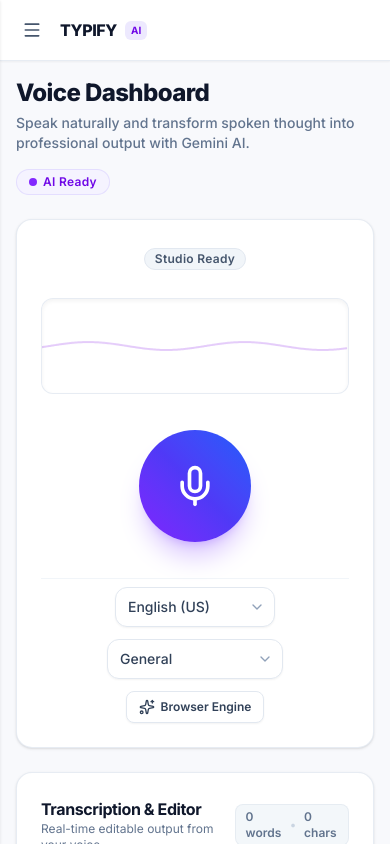
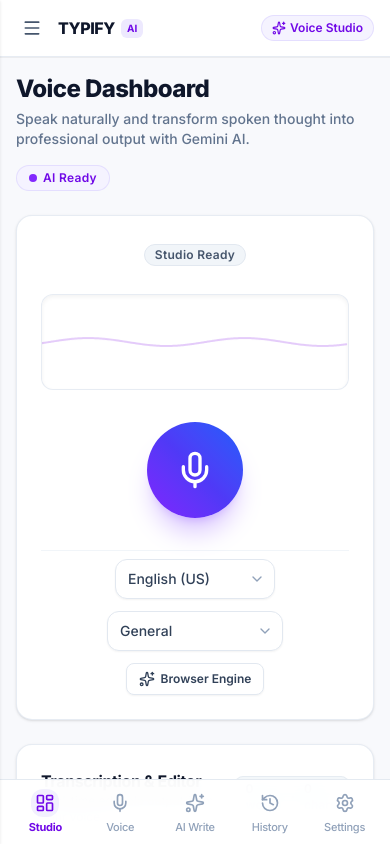
Before and after one commit to Hamenath/typify-ai, a Next.js app: page /dashboard in a window 390 px wide. Shown: the top 844 px of the page. Built offline with nearby package versions, Linux system fonts and the light colour scheme.

Commit message:
feat(mobile): transform TYPIFY AI into installable PWA with native bottom navigation and haptic touch

```diff
--- a/src/app/(app)/dashboard/page.tsx
+++ b/src/app/(app)/dashboard/page.tsx
@@ -28,6 +28,7 @@ import { useAudioRecorder } from "@/hooks/use-audio-recorder";
 import { LANGUAGES, WRITING_MODES, AI_ACTIONS, type WritingMode } from "@/lib/types";
 import { addHistoryEntry, getHistory, getSettings } from "@/lib/storage";
 import { wordCount, charCount, formatDuration, generateId, downloadTextFile } from "@/lib/utils";
+import { InstallAppBanner } from "@/components/install-app-banner";
 
 export default function DashboardPage() {
   const [text, setText] = useState("");
@@ -207,6 +208,7 @@ export default function DashboardPage() {
 
   return (
     <div className="p-4 sm:p-6 lg:p-8 space-y-6 max-w-7xl mx-auto">
+      <InstallAppBanner />
       {/* Page Header */}
       <div className="flex flex-col sm:flex-row sm:items-center sm:justify-between gap-4">
         <div>
--- a/src/app/(app)/layout.tsx
+++ b/src/app/(app)/layout.tsx
@@ -2,7 +2,9 @@
 
 import { useState } from "react";
 import { Sidebar } from "@/components/sidebar";
-import { Menu } from "lucide-react";
+import { MobileBottomNav } from "@/components/mobile-bottom-nav";
+import { Menu, Sparkles } from "lucide-react";
+import Link from "next/link";
 
 export default function AppLayout({ children }: { children: React.ReactNode }) {
   const [sidebarOpen, setSidebarOpen] = useState(false);
@@ -10,24 +12,36 @@ export default function AppLayout({ children }: { children: React.ReactNode }) {
   return (
     <div className="flex min-h-screen bg-slate-50 text-slate-900">
       <Sidebar isOpen={sidebarOpen} onClose={() => setSidebarOpen(false)} />
-      <div className="flex-1 flex flex-col min-w-0 min-h-screen">
-        {/* Mobile header */}
-        <header className="lg:hidden flex items-center justify-between px-4 py-3.5 border-b border-slate-200/80 bg-white/90 backdrop-blur-md sticky top-0 z-30 shadow-xs">
-          <div className="flex items-center gap-3">
+      <div className="flex-1 flex flex-col min-w-0 min-h-screen pb-16 lg:pb-0">
+        {/* Mobile top app bar with native app header */}
+        <header className="lg:hidden flex items-center justify-between px-4 py-3 border-b border-slate-200/80 bg-white/95 backdrop-blur-md sticky top-0 z-30 shadow-2xs">
+          <div className="flex items-center gap-2.5">
             <button
               onClick={() => setSidebarOpen(true)}
-              className="text-slate-600 hover:text-slate-900 transition-colors p-1.5 rounded-lg hover:bg-slate-100 cursor-pointer"
-              aria-label="Open sidebar"
+              className="text-slate-600 hover:text-slate-900 p-1.5 rounded-xl hover:bg-slate-100 active:scale-95 transition-all"
+              aria-label="Open navigation menu"
             >
               <Menu className="w-5 h-5" />
             </button>
-            <div className="flex items-center gap-2">
-              <span className="font-extrabold text-slate-900 tracking-tight">TYPIFY</span>
+            <div className="flex items-center gap-1.5">
+              <span className="font-extrabold text-slate-900 text-base tracking-tight">TYPIFY</span>
               <span className="text-[10px] font-bold bg-violet-100 text-violet-700 px-1.5 py-0.5 rounded-md">AI</span>
             </div>
           </div>
+          <Link
+            href="/workspace"
+            className="flex items-center gap-1 px-2.5 py-1 rounded-full bg-violet-50 text-violet-700 text-xs font-semibold border border-violet-200/70 active:scale-95 transition-all"
+          >
+            <Sparkles className="w-3.5 h-3.5" />
+            <span>Voice Studio</span>
+          </Link>
         </header>
-        <main className="flex-1 p-0 bg-slate-50/70">{children}</main>
+
+        {/* Main Content Area */}
+        <main className="flex-1 bg-slate-50/70">{children}</main>
+
+        {/* Native Mobile Bottom Navigation Bar */}
+        <MobileBottomNav />
       </div>
     </div>
   );
--- a/src/app/layout.tsx
+++ b/src/app/layout.tsx
@@ -1,4 +1,4 @@
-import type { Metadata } from "next";
+import type { Metadata, Viewport } from "next";
 import { Inter } from "next/font/google";
 import "./globals.css";
 import { Toaster } from "@/components/ui/toast";
@@ -13,7 +13,25 @@ export const metadata: Metadata = {
   title: "TYPIFY AI — Speak Naturally. Type Intelligently.",
   description:
     "AI-powered voice typing application. Convert speech to text, improve writing with AI, and boost your productivity.",
-  keywords: ["voice typing", "speech to text", "AI writing", "transcription", "Gemini AI"],
+  keywords: ["voice typing", "speech to text", "AI writing", "transcription", "Gemini AI", "PWA"],
+  manifest: "/manifest.json",
+  appleWebApp: {
+    capable: true,
+    statusBarStyle: "default",
+    title: "TYPIFY AI",
+  },
+  formatDetection: {
+    telephone: false,
+  },
+};
+
+export const viewport: Viewport = {
+  themeColor: "#7c3aed",
+  width: "device-width",
+  initialScale: 1,
+  maximumScale: 1,
+  userScalable: false,
+  viewportFit: "cover",
 };
 
 export default function RootLayout({
@@ -23,7 +41,12 @@ export default function RootLayout({
 }) {
   return (
     <html lang="en" className={`${inter.variable} h-full antialiased`}>
-      <body className="min-h-full flex flex-col bg-slate-50 text-slate-900 selection:bg-violet-100 selection:text-violet-900">
+      <head>
+        <meta name="apple-mobile-web-app-capable" content="yes" />
+        <meta name="apple-mobile-web-app-status-bar-style" content="default" />
+        <meta name="mobile-web-app-capable" content="yes" />
+      </head>
+      <body className="min-h-full flex flex-col bg-slate-50 text-slate-900 selection:bg-violet-100 selection:text-violet-900 overscroll-none">
         <SmoothScrollProvider>
           {children}
         </SmoothScrollProvider>
--- /dev/null
+++ b/src/components/install-app-banner.tsx
@@ -0,0 +1,70 @@
+"use client";
+
+import { useState, useEffect } from "react";
+import { Download, X, Smartphone } from "lucide-react";
+
+interface BeforeInstallPromptEvent extends Event {
+  prompt: () => Promise<void>;
+  userChoice: Promise<{ outcome: "accepted" | "dismissed" }>;
+}
+
+export function InstallAppBanner() {
+  const [deferredPrompt, setDeferredPrompt] = useState<BeforeInstallPromptEvent | null>(null);
+  const [showBanner, setShowBanner] = useState(false);
+
+  useEffect(() => {
+    const handleBeforeInstallPrompt = (e: Event) => {
+      e.preventDefault();
+      setDeferredPrompt(e as BeforeInstallPromptEvent);
+      setShowBanner(true);
+    };
+
+    window.addEventListener("beforeinstallprompt", handleBeforeInstallPrompt);
+
+    return () => {
+      window.removeEventListener("beforeinstallprompt", handleBeforeInstallPrompt);
+    };
+  }, []);
+
+  const handleInstallClick = async () => {
+    if (!deferredPrompt) return;
+    deferredPrompt.prompt();
+    const { outcome } = await deferredPrompt.userChoice;
+    if (outcome === "accepted") {
+      setShowBanner(false);
+    }
+    setDeferredPrompt(null);
+  };
+
+  if (!showBanner) return null;
+
+  return (
+    <div className="lg:hidden mx-4 my-3 p-3.5 rounded-2xl bg-gradient-to-r from-violet-600 to-indigo-600 text-white shadow-md flex items-center justify-between gap-3 animate-fade-in">
+      <div className="flex items-center gap-2.5">
+        <div className="w-9 h-9 rounded-xl bg-white/20 flex items-center justify-center flex-shrink-0">
+          <Smartphone className="w-5 h-5 text-white" />
+        </div>
+        <div>
+          <p className="text-xs font-bold leading-tight">Install TYPIFY AI App</p>
+          <p className="text-[11px] text-violet-100">Add to Home Screen for fullscreen voice typing</p>
+        </div>
+      </div>
+      <div className="flex items-center gap-1.5 flex-shrink-0">
+        <button
+          onClick={handleInstallClick}
+          className="px-3 py-1.5 rounded-xl bg-white text-violet-700 text-xs font-bold active:scale-95 transition-all shadow-xs"
+        >
+          <Download className="w-3.5 h-3.5 inline-block mr-1 -mt-0.5" />
+          Install
+        </button>
+        <button
+          onClick={() => setShowBanner(false)}
+          className="p-1 rounded-lg text-white/80 hover:text-white"
+          aria-label="Dismiss banner"
+        >
+          <X className="w-4 h-4" />
+        </button>
+      </div>
+    </div>
+  );
+}
--- a/src/components/mic-button.tsx
+++ b/src/components/mic-button.tsx
@@ -22,20 +22,39 @@ export function MicButton({
 }: MicButtonProps) {
   const isActive = isRecording || isListening;
 
+  const triggerHaptic = () => {
+    if (typeof window !== "undefined" && "vibrate" in navigator) {
+      try {
+        navigator.vibrate(isActive ? 60 : [40, 30, 40]);
+      } catch {
+        // Fallback for browsers that restrict vibration
+      }
+    }
+  };
+
+  const handleClick = () => {
+    triggerHaptic();
+    if (isActive) {
+      onStop();
+    } else {
+      onClick();
+    }
+  };
+
   const sizeClasses = {
     sm: "w-14 h-14",
     md: "w-20 h-20",
-    lg: "w-28 h-28",
+    lg: "w-24 h-24 sm:w-28 sm:h-28",
   };
 
   const iconSizes = {
     sm: "w-6 h-6",
     md: "w-8 h-8",
-    lg: "w-11 h-11",
+    lg: "w-10 h-10 sm:w-11 sm:h-11",
   };
 
   return (
-    <div className="relative inline-flex items-center justify-center p-3">
+    <div className="relative inline-flex items-center justify-center p-2 sm:p-3 touch-manipulation">
       {/* Outer pulsing rings when active */}
       {isActive && (
         <>
@@ -45,14 +64,14 @@ export function MicButton({
         </>
       )}
 
-      {/* Main button */}
+      {/* Native-feeling touch button */}
       <button
         type="button"
-        onClick={isActive ? onStop : onClick}
+        onClick={handleClick}
         disabled={disabled}
         aria-label={isActive ? "Stop recording" : "Start voice typing"}
         className={cn(
-          "relative rounded-full flex items-center justify-center transition-all duration-300 focus:outline-none focus:ring-4 cursor-pointer active:scale-95 select-none",
+          "relative rounded-full flex items-center justify-center transition-all duration-200 focus:outline-none focus:ring-4 cursor-pointer active:scale-90 select-none",
           sizeClasses[size],
           isActive
             ? "bg-gradient-to-tr from-rose-600 to-red-500 shadow-xl shadow-rose-500/35 hover:from-rose-700 hover:to-red-600 focus:ring-rose-400/40 scale-105"
--- /dev/null
+++ b/src/components/mobile-bottom-nav.tsx
@@ -0,0 +1,62 @@
+"use client";
+
+import Link from "next/link";
+import { usePathname } from "next/navigation";
+import { cn } from "@/lib/utils";
+import {
+  LayoutDashboard,
+  Mic,
+  Sparkles,
+  History,
+  Settings,
+} from "lucide-react";
+
+const MOBILE_NAV_ITEMS = [
+  { href: "/dashboard", label: "Studio", icon: LayoutDashboard },
+  { href: "/workspace", label: "Voice", icon: Mic },
+  { href: "/ai-writer", label: "AI Write", icon: Sparkles },
+  { href: "/history", label: "History", icon: History },
+  { href: "/settings", label: "Settings", icon: Settings },
+];
+
+export function MobileBottomNav() {
+  const pathname = usePathname();
+
+  return (
+    <nav className="lg:hidden fixed bottom-0 left-0 right-0 z-40 bg-white/95 backdrop-blur-lg border-t border-slate-200/90 pb-[env(safe-area-inset-bottom,0px)] shadow-lg shadow-slate-900/5">
+      <div className="flex items-center justify-around h-16 px-2">
+        {MOBILE_NAV_ITEMS.map((item) => {
+          const isActive = pathname === item.href || (item.href !== "/" && pathname.startsWith(item.href + "/"));
+          const Icon = item.icon;
+
+          return (
+            <Link
+              key={item.href}
+              href={item.href}
+              className={cn(
+                "flex flex-col items-center justify-center flex-1 h-full py-1 text-[11px] font-semibold transition-all duration-150 select-none active:scale-90",
+                isActive ? "text-violet-700" : "text-slate-400 hover:text-slate-600"
+              )}
+            >
+              <div
+                className={cn(
+                  "p-1 rounded-xl transition-all",
+                  isActive && item.href === "/workspace"
+                    ? "bg-violet-600 text-white shadow-md shadow-violet-500/30 -translate-y-2 p-2.5 scale-110"
+                    : isActive
+                    ? "bg-violet-100/70"
+                    : ""
+                )}
+              >
+                <Icon className={cn("w-5 h-5", isActive && item.href === "/workspace" ? "text-white" : "")} />
+              </div>
+              <span className={cn("mt-0.5 tracking-tight", isActive ? "font-bold" : "font-medium")}>
+                {item.label}
+              </span>
+            </Link>
+          );
+        })}
+      </div>
+    </nav>
+  );
+}
```
Also changed, not shown: public/manifest.json (added).
